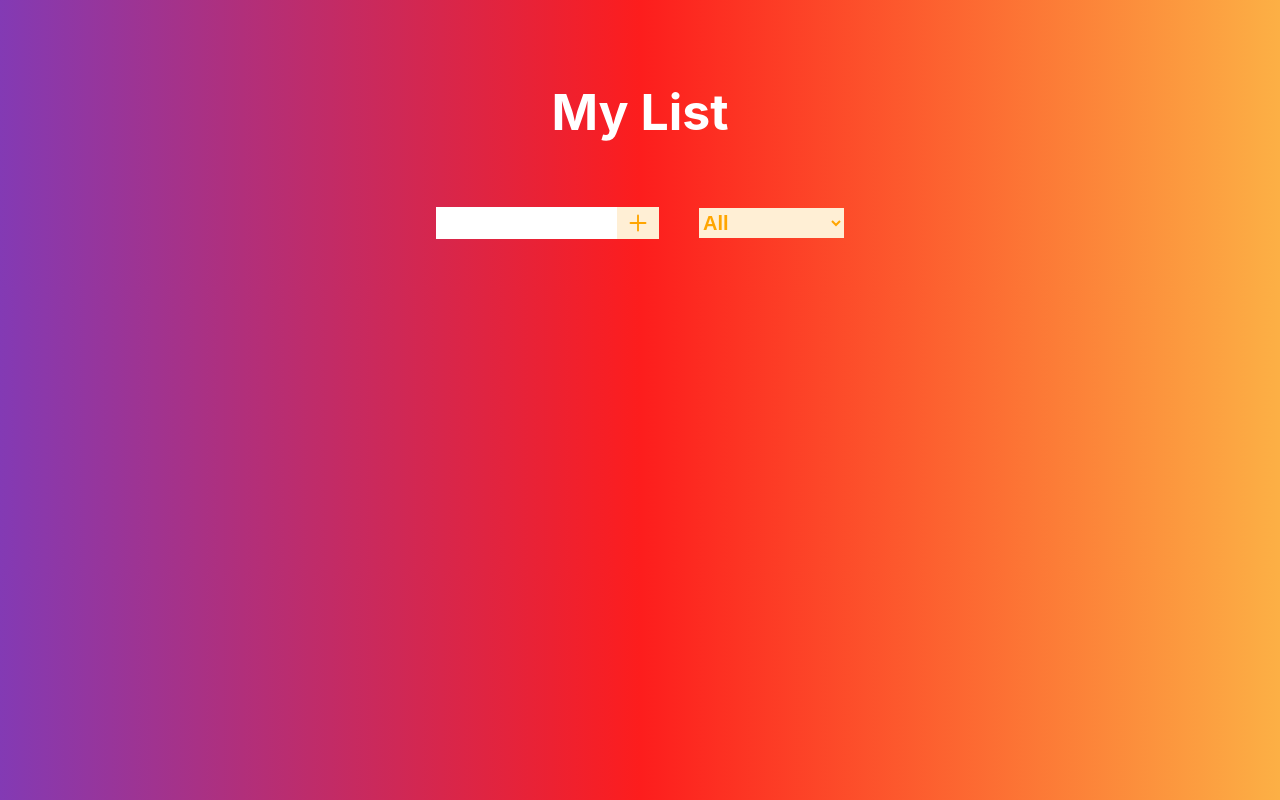
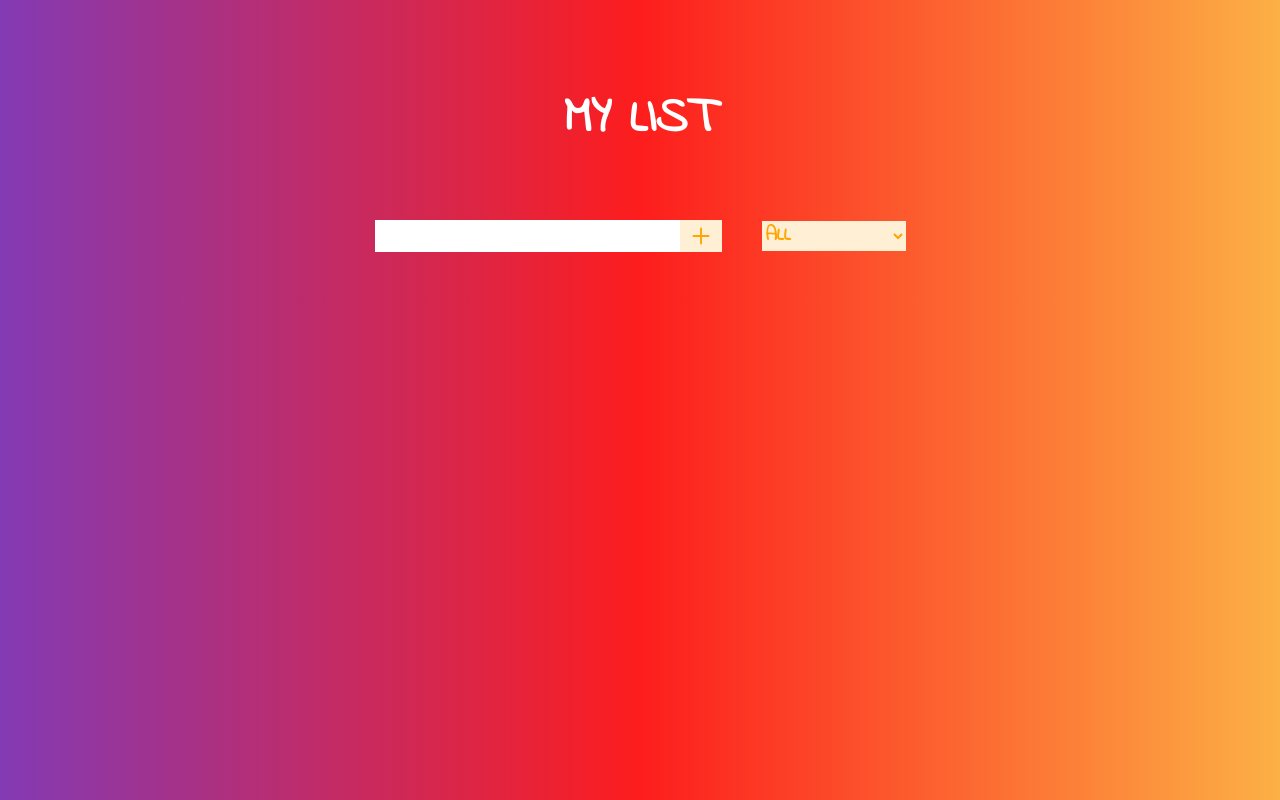
Before and after one commit to Lobana-sky/ToDoList, a React (Create React App) app in the folder todo/: page / in a window 1280 px wide. Built offline with nearby package versions, Linux system fonts and the light colour scheme.

Commit message:
add style to btns

```diff
--- a/todo/public/index.html
+++ b/todo/public/index.html
@@ -10,6 +10,9 @@
       content="Web site created using create-react-app"
     />
     <link rel="apple-touch-icon" href="%PUBLIC_URL%/logo192.png" />
+    <link rel="preconnect" href="https://fonts.gstatic.com">
+    <link rel="preconnect" href="https://fonts.gstatic.com">
+    <link href="https://fonts.googleapis.com/css2?family=Amatic+SC:wght@700&family=Indie+Flower&display=swap" rel="stylesheet">
     <!--icon-->
     <!-- <link href="/your-path-to-fontawesome/css/fontawesome.css" rel="stylesheet">
     <link href="/your-path-to-fontawesome/css/brands.css" rel="stylesheet">
@@ -27,9 +30,9 @@
       manifest.json provides metadata used when your web app is installed on a
       user's mobile device or desktop. See https://developers.google.com/web/fundamentals/web-app-manifest/
     -->
-    <link rel="manifest" href="%PUBLIC_URL%/manifest.json" />
+    <!-- <link rel="manifest" href="%PUBLIC_URL%/manifest.json" />
     <link rel="preconnect" href="https://fonts.gstatic.com">
-    <link href="https://fonts.googleapis.com/css2?family=Dancing+Script&display=swap" rel="stylesheet">
+    <link href="https://fonts.googleapis.com/css2?family=Dancing+Script&display=swap" rel="stylesheet"> -->
     <!--
       Notice the use of %PUBLIC_URL% in the tags above.
       It will be replaced with the URL of the `public` folder during the build.
--- a/todo/src/App.css
+++ b/todo/src/App.css
@@ -4,6 +4,9 @@
   align-items: center;
 }
 body{
+  font-family: 'Amatic SC', cursive;
+  font-family: 'Indie Flower', cursive;
+  text-transform: uppercase;
   background: rgb(131,58,180);
   background: linear-gradient(90deg, rgba(131,58,180,1) 0%, rgba(253,29,29,1) 50%, rgba(252,176,69,1) 100%);
 }
@@ -66,6 +69,11 @@ padding: 2px;
   height: 30px;
   outline: none;
   border: none;
+  font-family: 'Amatic SC', cursive;
+  font-family: 'Indie Flower', cursive;
+  text-transform: uppercase;
+  padding: 1px;
+  font-size: 30px;
 }
 
 .todo-button ,.filter-todo {
@@ -75,7 +83,9 @@ padding: 2px;
   outline: none;
   border: none;
   font-size: 30px;
-  font-weight: bold;
+  font-family: 'Amatic SC', cursive;
+  font-family: 'Indie Flower', cursive;
+  text-transform: uppercase;
 }
 
 .filter-todo{
```
